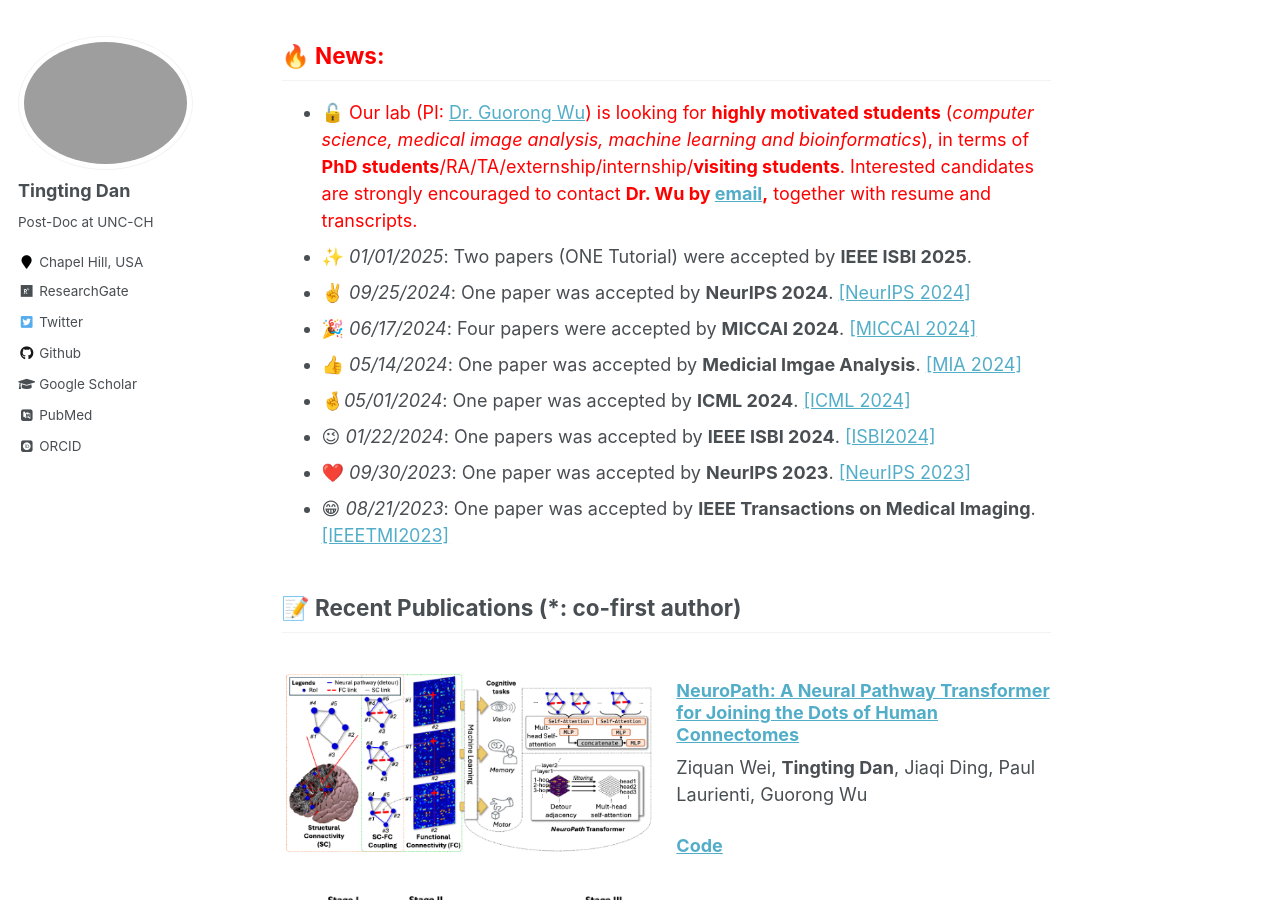
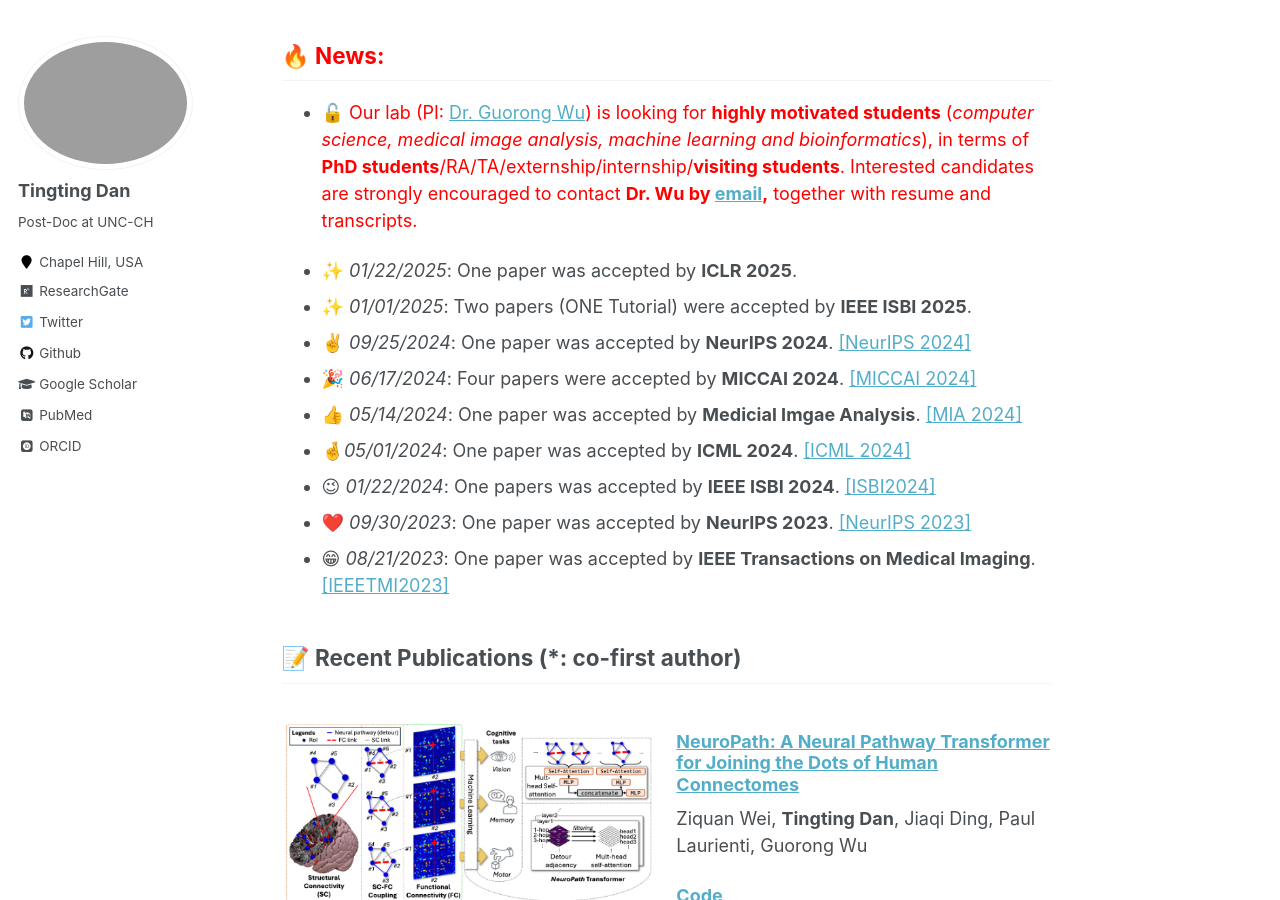
Before and after one commit to Dandy5721/dandy.github.io, a Jekyll site: the page built from _pages/about.md, in a window 1280 px wide and 900 px high, scrolled down 421 px. Built offline with Jekyll 4.4.1, drawn with Linux system fonts in a browser that asks for light colours; some web fonts are replaced; comment, search, counter and statistics services are not loaded.

Commit message:
Update about.md

```diff
--- a/_pages/about.md
+++ b/_pages/about.md
@@ -18,6 +18,8 @@ redirect_from:
 
 ## 🔥 <span style="color:red">**News:**</span>
  - 🔓 <span style="color:red"> Our lab (PI: [Dr. Guorong Wu](https://www.acmlab.org/team)) is looking for **highly motivated students** (*computer science, medical image analysis, machine learning and bioinformatics*), in terms of **PhD students**/RA/TA/externship/internship/**visiting students**. Interested candidates are strongly encouraged to contact **Dr. Wu by [email](grwu@med.unc.edu),** together with resume and transcripts.</span>
+
+ - ✨ _01/22/2025_: One paper was accepted by **ICLR 2025**.
  - ✨ _01/01/2025_: Two papers (ONE Tutorial) were accepted by **IEEE ISBI 2025**.
  - ✌️ _09/25/2024_: One paper was accepted by **NeurIPS 2024**. [[NeurIPS 2024]](https://www.researchgate.net/publication/384365261_NeuroPath_A_Neural_Pathway_Transformer_for_Joining_the_Dots_of_Human_Connectomes)
  - 🎉 _06/17/2024_: Four papers were accepted by **MICCAI 2024**. [[MICCAI 2024]](https://www.sciencedirect.com/science/article/abs/pii/S136184152400135X)
```
